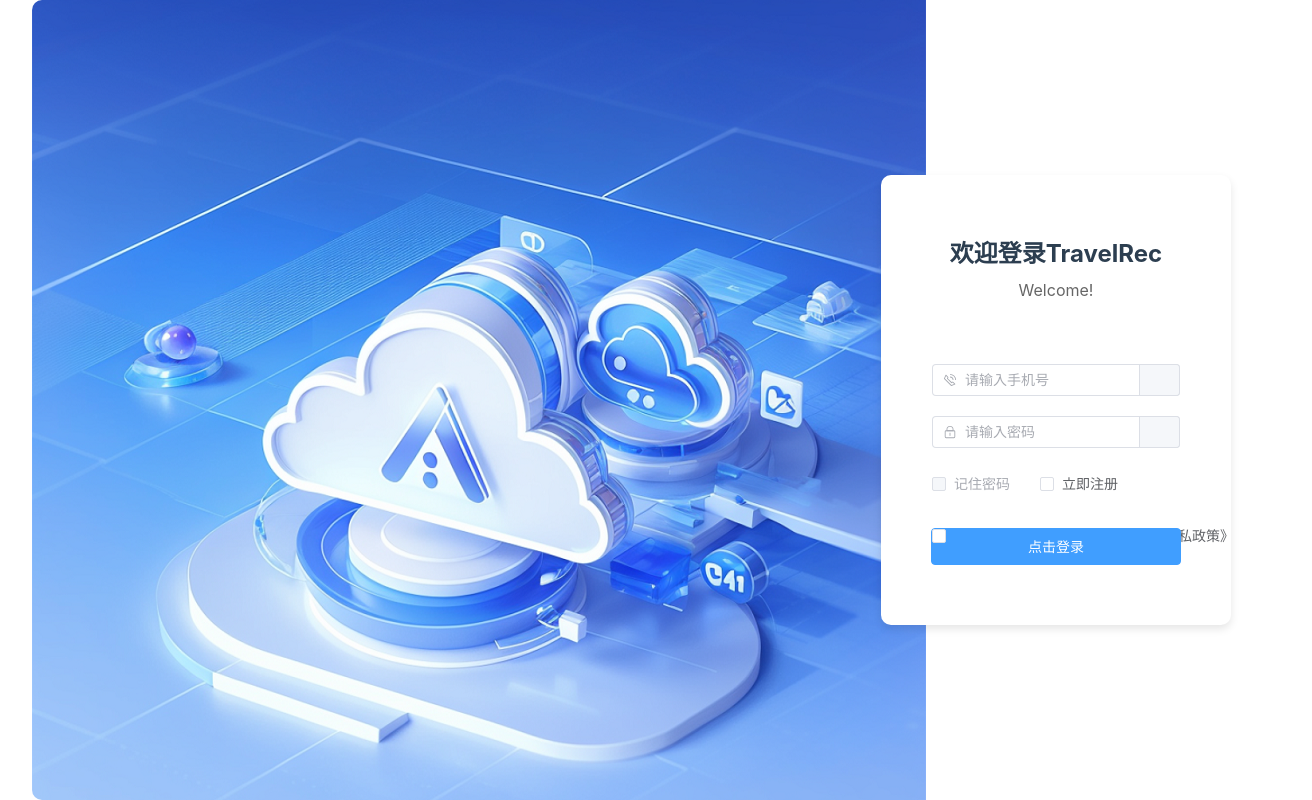
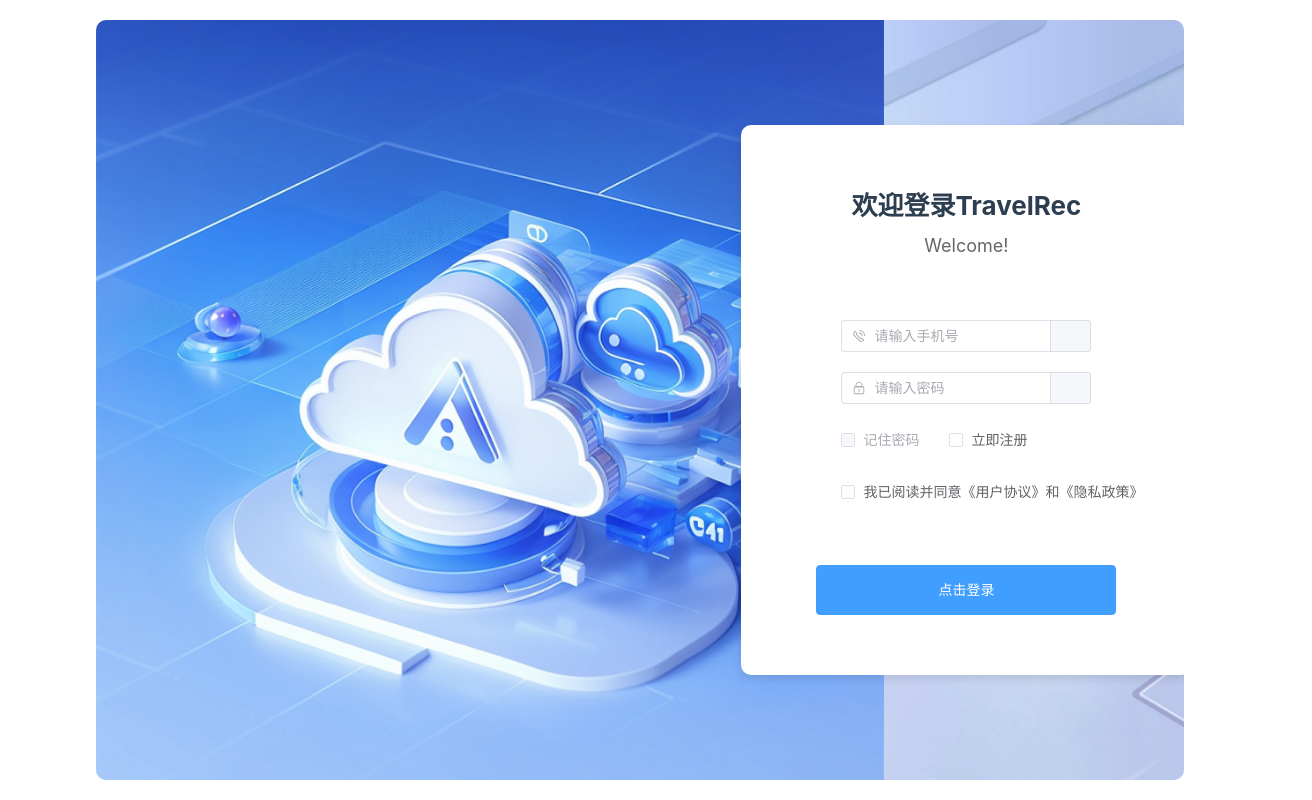
Before and after one commit to sermonfire/TestProject, a Vue app: page /login in a window 1280 px wide. Shown: the whole page, 1312 px wide, since content can reach past the window. Built offline with nearby package versions, Linux system fonts and the light colour scheme; no server answers; what tdesign-vue-next would draw is missing.

Commit message:
登录优化2

```diff
--- a/src/assets/main.css
+++ b/src/assets/main.css
@@ -1,9 +1,8 @@
 @import './base.css';
 
 #app {
-  max-width: 1280px;
-  margin: 0 auto;
-  padding: 2rem;
+  max-width: 100vw;
+  height: 100vh;
   font-weight: normal;
 }
 
@@ -30,6 +29,6 @@
   #app {
     display: grid;
     grid-template-columns: 1fr 1fr;
-    padding: 0 2rem;
+    /* padding: 0 2rem; */
   }
 }
--- a/src/views/login/login.vue
+++ b/src/views/login/login.vue
@@ -440,10 +440,37 @@
 
 .layout {
 	position: relative;
+	width: 85%;
+	height: 95%;
+	border-radius: 10px;
+	overflow: hidden;
+}
+
+.rbg {
+	position: absolute;
 	width: 100%;
 	height: 100%;
-	border-radius: 10px;
-	overflow: hidden;
+	z-index: 0;
+
+	img {
+		width: 100%;
+		height: 100%;
+		object-fit: cover;
+	}
+}
+
+.lbg {
+	position: absolute;
+	left: 0;
+	top: 0;
+	height: 100%;
+	z-index: 1;
+
+	img {
+		height: 100%;
+		width: auto;
+		object-fit: contain;
+	}
 }
 
 .login-error {
@@ -502,14 +529,14 @@
 	position: absolute;
 	bottom: 60px;
 	margin-top: 20px;
-	width: 250px;
-	height: 37px;
+	width: 300px;
+	height: 50px;
 }
 
 .input-container {
 	display: flex;
 	align-items: center;
-	width: 80%;
+	width: 100%;
 	max-width: 250px;
 	margin-top: 20px;
 }
@@ -520,8 +547,8 @@
 	left: 80%;
 	transform: translate(-50%, -50%);
 	background-color: #fff;
-	width: 350px;
-	height: 450px;
+	width: 450px;
+	height: 550px;
 	border-radius: 10px;
 	box-shadow: 0 4px 8px rgba(0, 0, 0, 0.1);
 	z-index: 1;
@@ -534,7 +561,7 @@
 .title_1 {
 	margin: 0;
 	padding: 0;
-	font-size: 24px;
+	font-size: 26px;
 	font-weight: bold;
 }
 
@@ -542,7 +569,7 @@
 	margin: 0;
 	padding: 0;
 	margin-top: 5px;
-	font-size: 16px;
+	font-size: 18px;
 	color: #666;
 }
 
```
